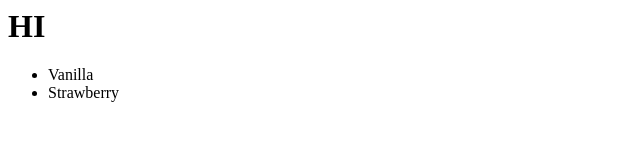
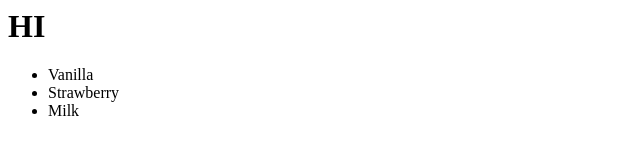
Before and after one commit to varshap17/hello, a plain HTML site: page index.html in a window 1280 px wide. Shown: the full height of the page, 0-640 px from the left. Drawn offline with Linux system fonts and the light colour scheme.

Commit message:
Update index.html

```diff
--- a/index.html
+++ b/index.html
@@ -6,6 +6,7 @@
         <ul id="shopping list">
             <li>Vanilla</li>
             <li>Strawberry</li>
+            <li>Milk</li>
         </ul>
     </body>
 </html>
```
